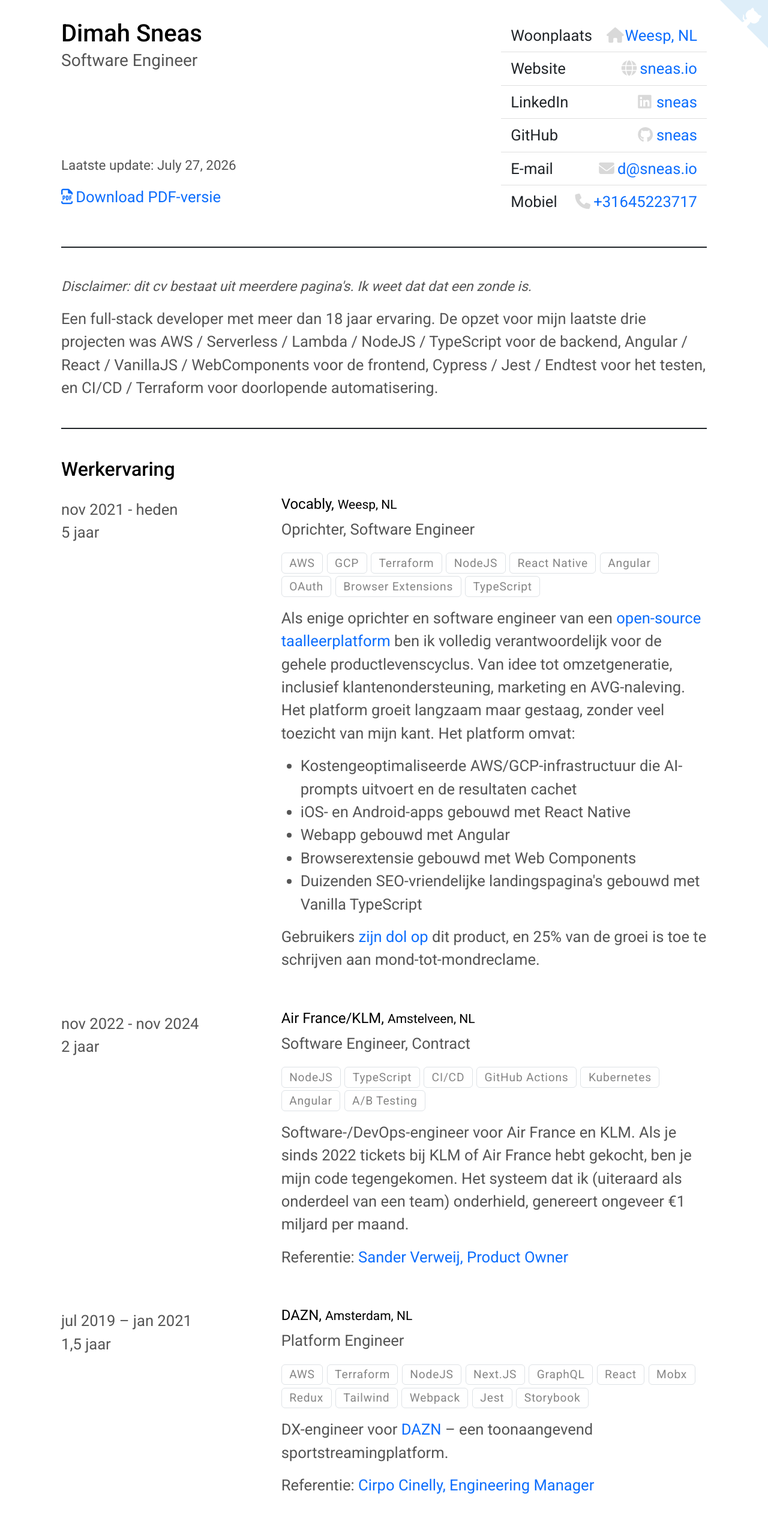
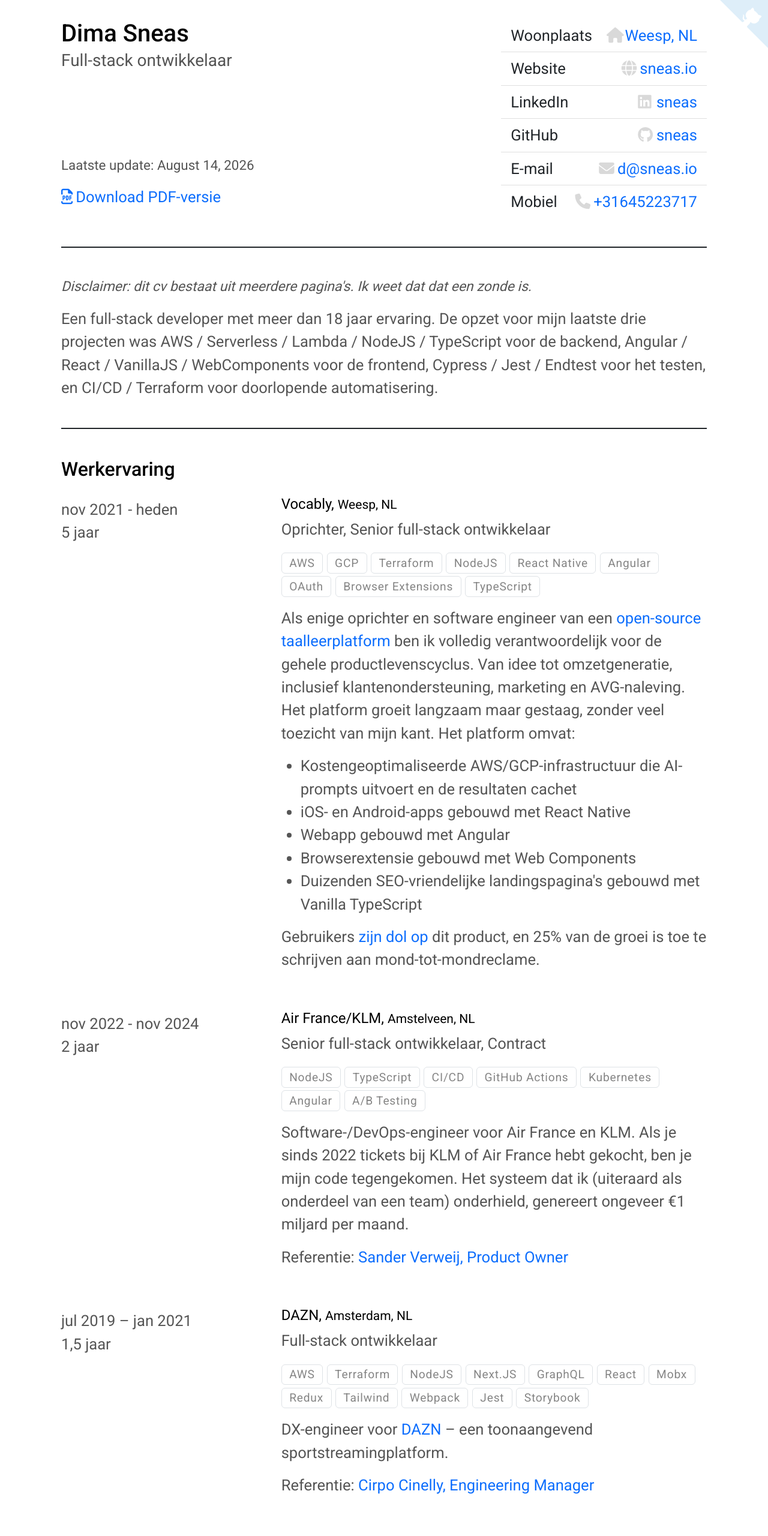
Before and after one commit to sneas/cv-nederlands, a plain HTML site: page index.html in a window 1280 px wide. Shown: the top 2560 px of the page at 60% size. Drawn offline with nearby package versions, Linux system fonts and the light colour scheme.

Commit message:
Deploying to gh-pages from @ sneas/cv-nederlands@3e44a45d7c7c7c802a01c855c4dbead1e69a48a6 🚀

```diff
--- a/index.html
+++ b/index.html
@@ -17,10 +17,10 @@
 
     <meta charset="UTF-8"/>
     <meta name="viewport" content="width=device-width, initial-scale=1">
-    <title>Dimah Sneas. Software Engineer</title>
+    <title>Dima Sneas. Full-stack ontwikkelaar</title>
     <meta name="description" content="Full-stack engineer gespecialiseerd in AWS en JS/TS." />
     <meta property="og:type" content="website" />
-    <meta property="og:title" content="Dimah Sneas. Software Engineer" />
+    <meta property="og:title" content="Dima Sneas. Full-stack ontwikkelaar" />
     <meta property="og:description" content="Full-stack engineer gespecialiseerd in AWS en JS/TS." />
     <meta property="og:url" content="https://sneas.github.io/cv" />
     <link rel="icon" href="favicon.ico" type="image/x-icon"/>
@@ -77,15 +77,15 @@
         <div class="row">
             <div class="col-print-6 col-12 col-md-4 d-flex justify-content-between flex-column">
                 <div>
-                    <h1 class="mb-0">Dimah Sneas</h1>
-                    <div class="fs-3">Software Engineer</div>
+                    <h1 class="mb-0">Dima Sneas</h1>
+                    <div class="fs-3">Full-stack ontwikkelaar</div>
                 </div>
                 <div>
                     <p>
-                        <time datetime="" class="small">Laatste update: July 27, 2026</time>
+                        <time datetime="" class="small">Laatste update: August 14, 2026</time>
                     </p>
                     <p>
-                        <span class="screen"><a href="dimah-sneas.software-engineer-nederlands.pdf"><i class="far fa-file-pdf"></i>Download PDF-versie</a></span>
+                        <span class="screen"><a href="dima-sneas.full-stack-ontwikkelaar-nederlands.pdf"><i class="far fa-file-pdf"></i>Download PDF-versie</a></span>
                         <span class="print">De meest actuele versie van dit cv is beschikbaar op <a href="https://sneas.github.io/cv-nederlands/"
                                                                                         class="text-nowrap"><i
                             class="fab fa-github" aria-hidden="true"></i>https://sneas.github.io/cv-nederlands/</a></span>
@@ -145,7 +145,7 @@
                     <h3 class="fs-4 fw-normal">Vocably,
                         <small>Weesp, NL</small>
                     </h3>
-                    <p>Oprichter, Software Engineer</p>
+                    <p>Oprichter, Senior full-stack ontwikkelaar</p>
 
                     <div class="d-none d-print-block mb-4">
                         nov 2021 - heden<br />
@@ -181,7 +181,7 @@
                     <h3 class="fs-4 fw-normal">Air France/KLM,
                         <small>Amstelveen, NL</small>
                     </h3>
-                    <p>Software Engineer, Contract</p>
+                    <p>Senior full-stack ontwikkelaar, Contract</p>
 
                     <div class="d-none d-print-block mb-4">
                         nov 2022 - nov 2024<br />
@@ -214,7 +214,7 @@
                     <h3 class="fs-4 fw-normal">DAZN,
                         <small>Amsterdam, NL</small>
                     </h3>
-                    <p>Platform Engineer</p>
+                    <p>Full-stack ontwikkelaar</p>
 
                     <div class="d-none d-print-block mb-4">
                         jul 2019 – jan 2021<br />
@@ -252,7 +252,7 @@
                     <h3 class="fs-4 fw-normal">KLM Royal Dutch Airlines,
                         <small>Schiphol, NL</small>
                     </h3>
-                    <p>Senior Frontend Developer, Contract</p>
+                    <p>Senior frontend ontwikkelaar, Contract</p>
 
                     <div class="d-none d-print-block mb-4">
                         feb 2017 – jun 2019<br />
@@ -288,7 +288,7 @@
                     <h3 class="fs-4 fw-normal">upwork.com,
                         <small>Mountain View, VS</small>
                     </h3>
-                    <p>Senior Frontend Developer, Contract</p>
+                    <p>Senior frontend ontwikkelaar, Contract</p>
 
                     <div class="d-none d-print-block mb-4">
                         okt 2012 – jun 2014<br />
```
Also changed, not shown: 2 other files.
